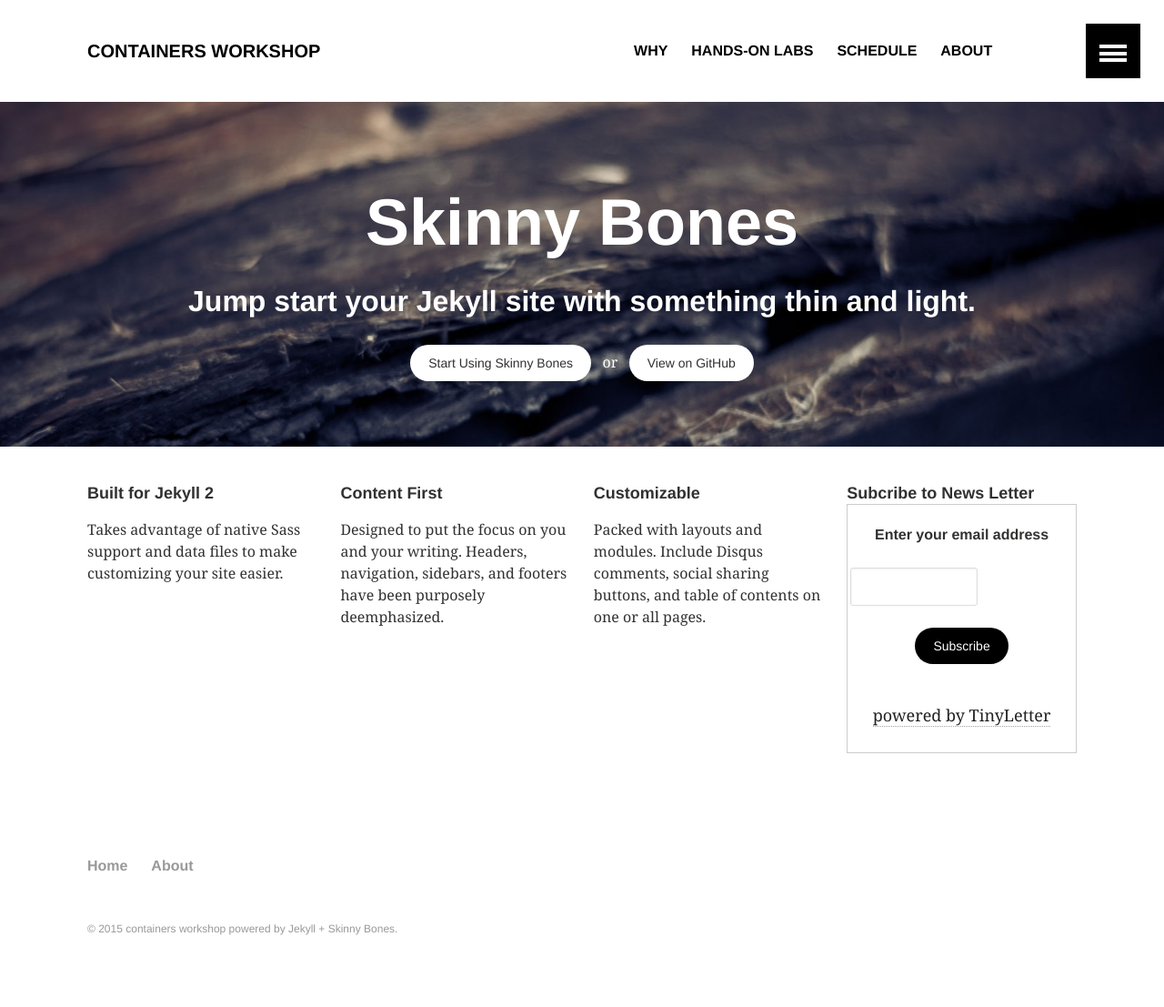
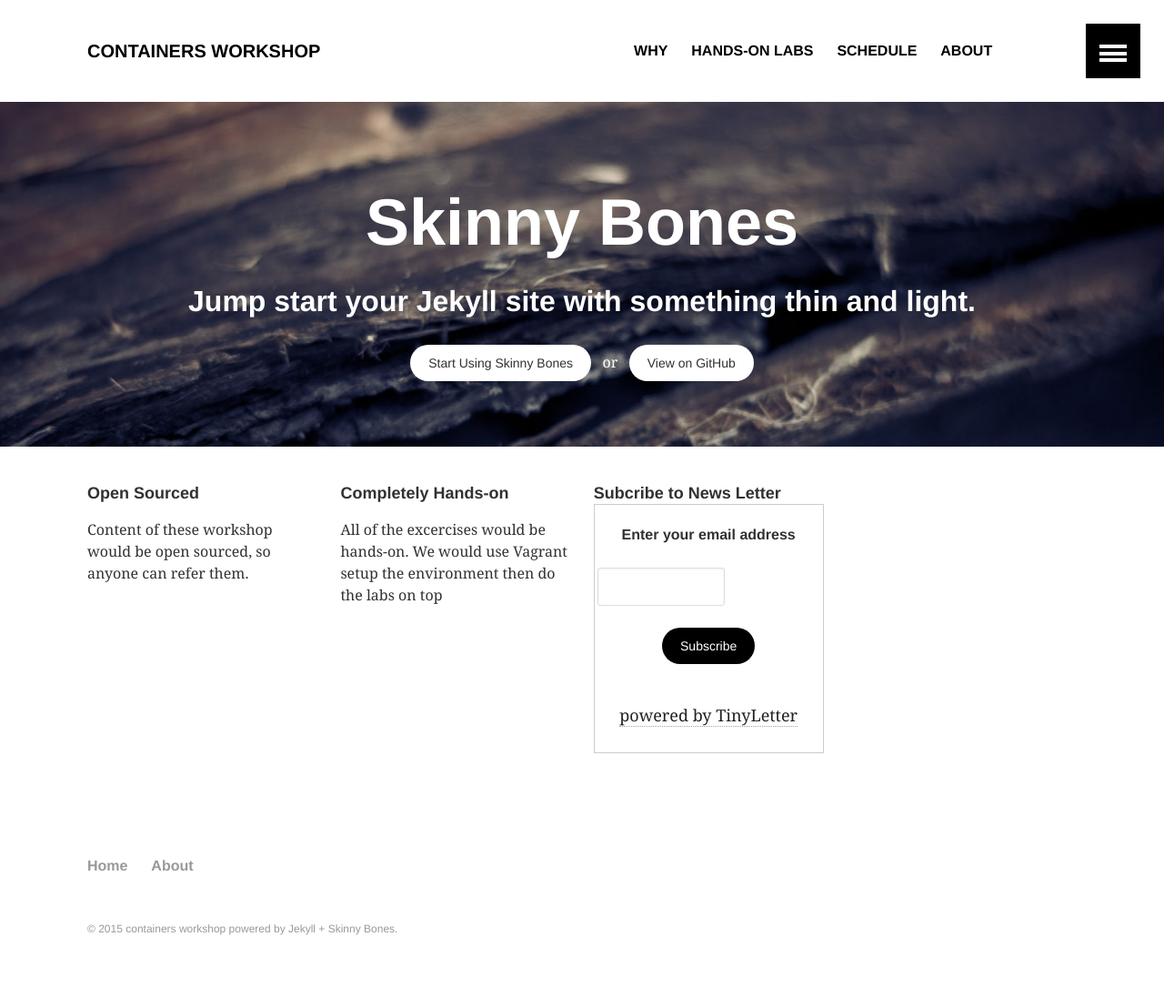
Before and after one commit to shradha09/containers-workshop, a Jekyll site: the page built from index.md, in a window 1280 px wide. Shown: the whole page at 91% size. Built offline with Jekyll 4.4.1, drawn with Linux system fonts in a browser that asks for light colours.

Commit message:
more changes

```diff
--- a/index.md
+++ b/index.md
@@ -8,18 +8,13 @@ image:
 <div class="tiles">
 
 <div class="tile">
-  <h2 class="post-title">Built for Jekyll 2</h2>
-  <p class="post-excerpt">Takes advantage of native Sass support and data files to make customizing your site easier.</p>
+  <h2 class="post-title">Open Sourced</h2>
+  <p class="post-excerpt"> Content of these workshop would be open sourced, so anyone can refer them.</p>
 </div><!-- /.tile -->
 
 <div class="tile">
-  <h2 class="post-title">Content First</h2>
-  <p class="post-excerpt">Designed to put the focus on you and your writing. Headers, navigation, sidebars, and footers have been purposely deemphasized.</p>
-</div><!-- /.tile -->
-
-<div class="tile">
-  <h2 class="post-title">Customizable</h2>
-  <p class="post-excerpt">Packed with layouts and modules. Include Disqus comments, social sharing buttons, and table of contents on one or all pages.</p>
+  <h2 class="post-title">Completely Hands-on</h2>
+  <p class="post-excerpt"> All of the excercises would be hands-on. We would use Vagrant setup the environment then do the labs on top </p>
 </div><!-- /.tile -->
 
 <div class="tile">
```
Also changed, not shown: about/index.md (+2 -3 lines), contributing.html (added, +12 -0 lines).
